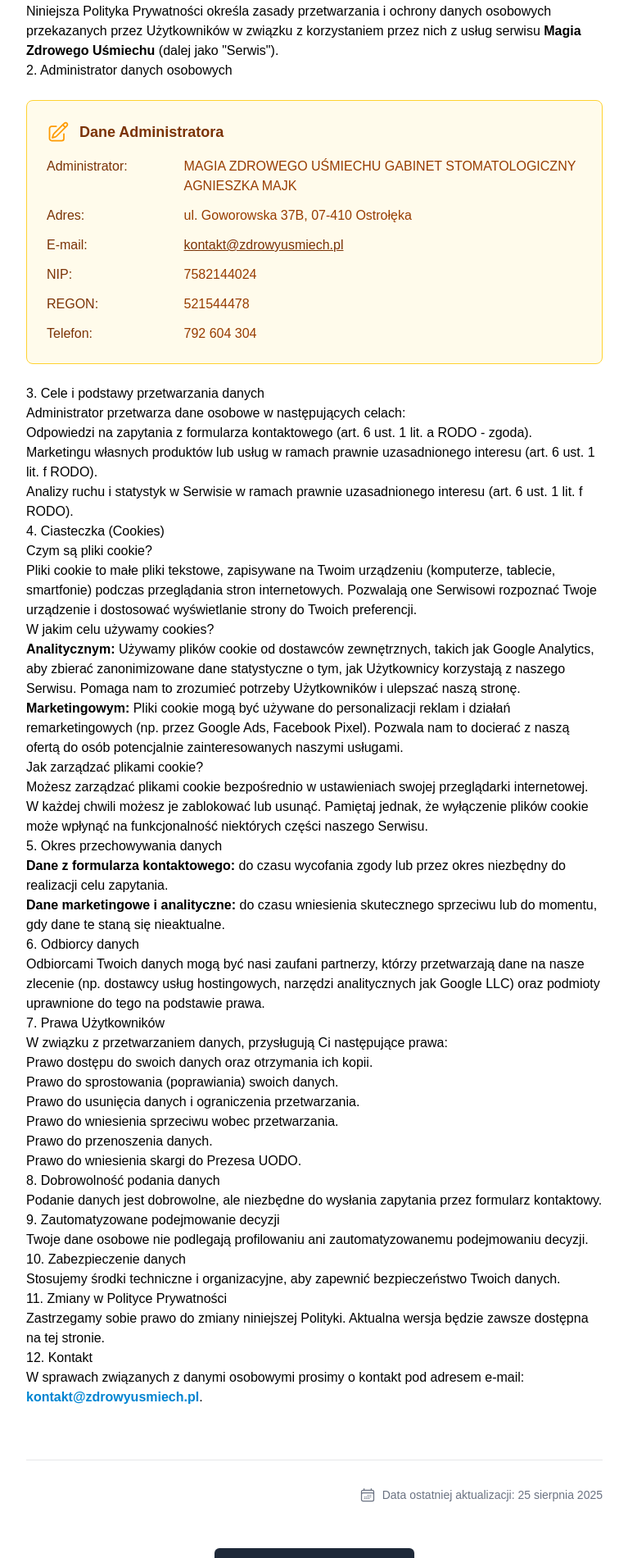
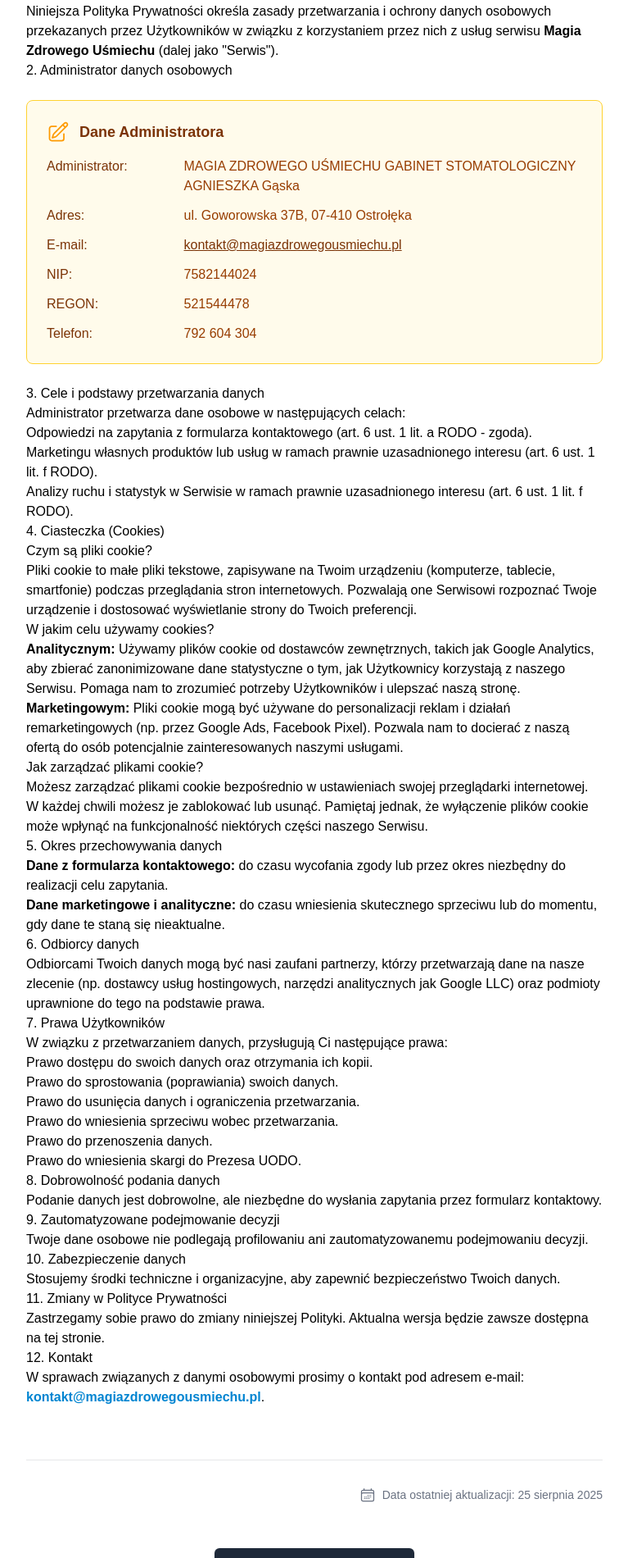
Before and after one commit to igorwisniewski/zdrowezeby, a Next.js app: page /polityka-prywatnosci in a window 1280 px wide. Shown: the part 310-2210 px from the top of the page at 82% size, without its empty margins (256-1023 px from the left). Built offline with nearby package versions, Linux system fonts and the light colour scheme.

Commit message:
few fixes(surname change)

```diff
--- a/src/app/comps/aboutus.js
+++ b/src/app/comps/aboutus.js
@@ -39,7 +39,7 @@
                             Kim jesteśmy?
                         </h2>
                         <p className="text-gray-600 text-lg leading-relaxed">
-                            Nazywam się Agnieszka Majk, jestem właścicielką gabinetu i kobietą, która kocha to, co robi.
+                            Nazywam się Agnieszka Gąska, jestem właścicielką gabinetu i kobietą, która kocha to, co robi.
                             Od lat pomagam pacjentom odzyskać zdrowy uśmiech i wiarę w siebie. Pracuję bezboleśnie, bez
                             pośpiechu, bez ocen, w atmosferze spokoju.
                         </p>
--- a/src/app/fundacja/comps/FoudationOrigin.js
+++ b/src/app/fundacja/comps/FoudationOrigin.js
@@ -30,7 +30,7 @@
                     <div className="origin-image">
                         <Image
                             src="/images/fundacjaSection2-min.jpg" // <<< ZMIEŃ ŚCIEŻKĘ
-                            alt="Agnieszka Majk z pacjentką"
+                            alt="Agnieszka Gąska z pacjentką"
                             width={600}
                             height={600}
                             className="rounded-2xl shadow-xl"
@@ -45,7 +45,7 @@
                         </p>
                         <blockquote className="mt-6 border-l-4 border-purple-500 pl-6 italic text-gray-700">
                             <p>&#34;Założyłam Fundację, bo wiem, że profilaktyka i wczesna edukacja mają moc, by odmienić czyjeś życie. By podnieść, ale też przywracać poczucie wartości, godności i wiary we własne siły.&#34;</p>
-                            <footer className="mt-4 font-semibold not-italic text-gray-900">~ Agnieszka Majk</footer>
+                            <footer className="mt-4 font-semibold not-italic text-gray-900">~ Agnieszka Gąska</footer>
                         </blockquote>
                     </div>
                 </div>
--- a/src/app/fundacja/comps/howToHelp.js
+++ b/src/app/fundacja/comps/howToHelp.js
@@ -48,7 +48,7 @@
                             className="portrait-image w-full h-auto rounded-2xl border-2 border-purple-200 shadow-xl"
                         />
                         <div className="portrait-text mt-6">
-                            <h3 className="text-2xl font-bold text-gray-900">Agnieszka Majk</h3>
+                            <h3 className="text-2xl font-bold text-gray-900">Agnieszka Gąska</h3>
                             <p className="text-purple-600 font-semibold">Nie tylko higienistka. Kobieta z misją.</p>
                         </div>
                     </div>
--- a/src/app/onas/comps/Team.js
+++ b/src/app/onas/comps/Team.js
@@ -12,7 +12,7 @@
 const teamData = [
     {
         imageSrc: "/images/whoIam-min.jpg", // <<< PODMIEŃ ŚCIEŻKĘ DO ZDJĘCIA
-        name: "Agnieszka Majk",
+        name: "Agnieszka Gąska",
         role: "Higienistka Stomatologiczna"
     },
 ];
--- a/src/app/polityka-prywatnosci/page.tsx
+++ b/src/app/polityka-prywatnosci/page.tsx
@@ -42,7 +42,7 @@
                             <dl className="mt-4 space-y-3 text-base text-amber-800">
                                 <div className="grid grid-cols-1 gap-1 sm:grid-cols-4 sm:gap-4">
                                     <dt className="font-medium text-amber-900">Administrator:</dt>
-                                    <dd className="sm:col-span-3">MAGIA ZDROWEGO UŚMIECHU GABINET STOMATOLOGICZNY AGNIESZKA MAJK</dd>
+                                    <dd className="sm:col-span-3">MAGIA ZDROWEGO UŚMIECHU GABINET STOMATOLOGICZNY AGNIESZKA Gąska</dd>
                                 </div>
                                 <div className="grid grid-cols-1 gap-1 sm:grid-cols-4 sm:gap-4">
                                     <dt className="font-medium text-amber-900">Adres:</dt>
@@ -51,8 +51,8 @@
                                 <div className="grid grid-cols-1 gap-1 sm:grid-cols-4 sm:gap-4">
                                     <dt className="font-medium text-amber-900">E-mail:</dt>
                                     <dd className="sm:col-span-3">
-                                        <a href="mailto:kontakt@zdrowyusmiech.pl" className="font-medium text-amber-900 underline hover:text-amber-700">
-                                            kontakt@zdrowyusmiech.pl
+                                        <a href="mailto:kontakt@magiazdrowegousmiechu.pl" className="font-medium text-amber-900 underline hover:text-amber-700">
+                                            kontakt@magiazdrowegousmiechu.pl
                                         </a>
                                     </dd>
                                 </div>
@@ -124,7 +124,7 @@
                         <p>Zastrzegamy sobie prawo do zmiany niniejszej Polityki. Aktualna wersja będzie zawsze dostępna na tej stronie.</p>
 
                         <h2 id="kontakt">12. Kontakt</h2>
-                        <p>W sprawach związanych z danymi osobowymi prosimy o kontakt pod adresem e-mail: <a href="mailto:kontakt@zdrowyusmiech.pl" className="font-semibold text-sky-600 hover:text-sky-500">kontakt@zdrowyusmiech.pl</a>.</p>
+                        <p>W sprawach związanych z danymi osobowymi prosimy o kontakt pod adresem e-mail: <a href="mailto:kontakt@magiazdrowegousmiechu.pl" className="font-semibold text-sky-600 hover:text-sky-500">kontakt@magiazdrowegousmiechu.pl</a>.</p>
                     </div>
 
                     <div className="mt-16 flex items-center justify-end gap-x-2 border-t border-gray-900/10 pt-8 text-sm text-gray-500">
```
